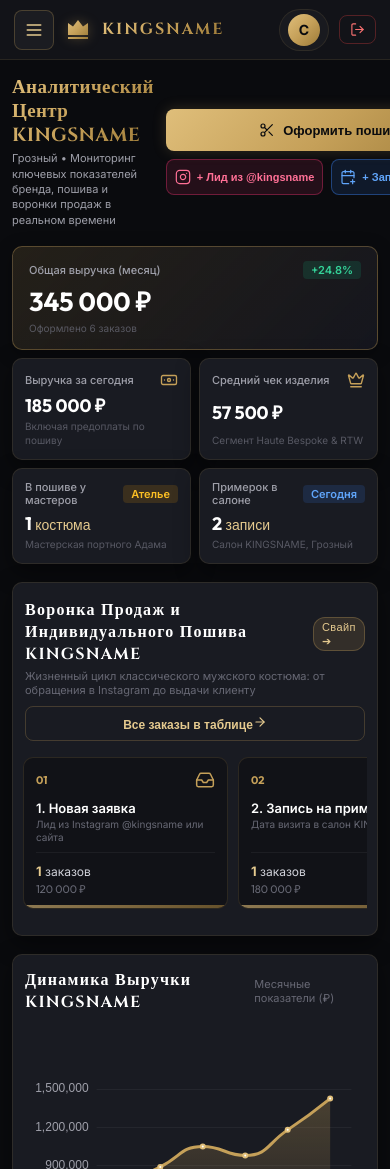
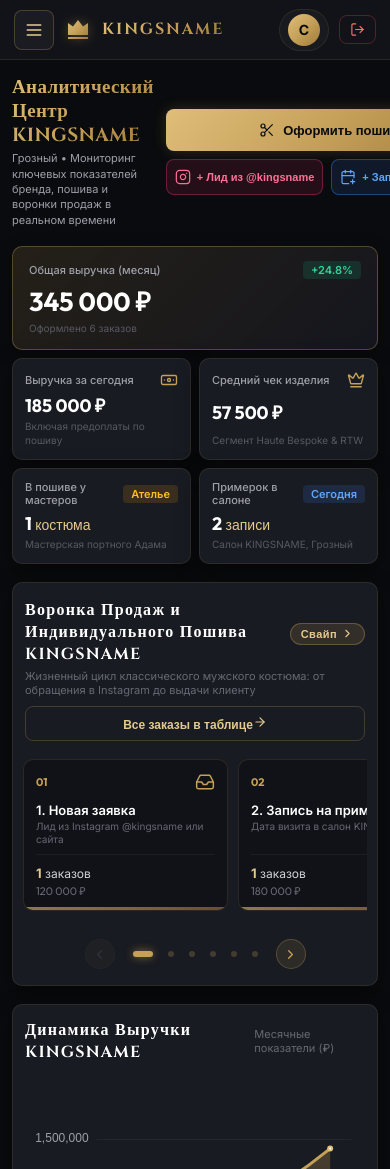
Before and after one commit to AMAEVAI/kingsname-crm, a Vue app in the folder frontend/: page /dashboard in a window 390 px wide. Shown: the top 1169 px of the page. Built offline with nearby package versions, Linux system fonts and the light colour scheme; sample sign-in values are in the browser's storage.

Commit message:
fix(funnel): add touch swipe, mouse drag-to-scroll, chevron buttons, and progress dots for mobile

```diff
--- a/frontend/src/views/dashboard/index.vue
+++ b/frontend/src/views/dashboard/index.vue
@@ -109,7 +109,15 @@
         <div>
           <div class="kn-funnel-title-row">
             <h2 class="kn-section-title font-brand">Воронка Продаж и Индивидуального Пошива KINGSNAME</h2>
-            <span v-if="isMobile" class="kn-swipe-hint font-outfit">Свайп ➔</span>
+            <button
+              v-if="isMobile"
+              class="kn-swipe-hint-btn font-outfit"
+              @click="scrollFunnel(1)"
+              title="Перейти к следующему этапу"
+            >
+              <span>Свайп</span>
+              <ChevronRight :size="13" />
+            </button>
           </div>
           <p class="kn-section-sub">
             Жизненный цикл классического мужского костюма: от обращения в Instagram до выдачи клиенту
@@ -121,14 +129,26 @@
         </button>
       </div>
 
-      <!-- Funnel Progress Steps Grid -->
-      <div class="kn-funnel-steps">
+      <!-- Funnel Progress Steps Grid with Swipe & Mouse Drag -->
+      <div
+        ref="funnelRef"
+        class="kn-funnel-steps"
+        :class="{ 'is-dragging': isDragging }"
+        @mousedown="startDrag"
+        @mousemove="onDrag"
+        @mouseup="endDrag"
+        @mouseleave="endDrag"
+        @touchstart.passive="onTouchStart"
+        @touchmove.passive="onTouchMove"
+        @touchend="onTouchEnd"
+        @scroll.passive="onFunnelScroll"
+      >
         <div
           v-for="(stage, idx) in funnelStages"
           :key="stage.key"
           class="kn-funnel-card"
           :class="{ active: selectedFunnelStage === stage.key }"
-          @click="filterByStage(stage.key)"
+          @click="handleStageClick(stage.key)"
         >
           <div class="kn-funnel-top">
             <span class="kn-step-num">0{{ idx + 1 }}</span>
@@ -151,6 +171,40 @@
 
           <div class="kn-funnel-indicator"></div>
         </div>
+      </div>
+
+      <!-- Mobile / Responsive Stepper Navigation Controls -->
+      <div v-if="isMobile" class="kn-funnel-stepper-bar">
+        <button
+          class="kn-stepper-arrow-btn"
+          :disabled="currentFunnelIndex === 0"
+          @click="scrollFunnel(-1)"
+          aria-label="Предыдущий этап"
+        >
+          <ChevronLeft :size="15" />
+        </button>
+
+        <div class="kn-stepper-dots">
+          <button
+            v-for="(stage, idx) in funnelStages"
+            :key="stage.key"
+            class="kn-stepper-dot"
+            :class="{ active: currentFunnelIndex === idx }"
+            @click="scrollToStageIndex(idx)"
+            :aria-label="'Этап ' + (idx + 1) + ': ' + stage.label"
+          >
+            <span class="kn-dot-inner"></span>
+          </button>
+        </div>
+
+        <button
+          class="kn-stepper-arrow-btn"
+          :disabled="currentFunnelIndex >= funnelStages.length - 1"
+          @click="scrollFunnel(1)"
+          aria-label="Следующий этап"
+        >
+          <ChevronRight :size="15" />
+        </button>
       </div>
     </div>
 
@@ -352,7 +406,9 @@
   CreditCard,
   Shirt,
   CheckCircle2,
-  ArrowRight
+  ArrowRight,
+  ChevronLeft,
+  ChevronRight
 } from 'lucide-vue-next';
 
 const router = useRouter();
@@ -418,6 +474,92 @@
 const getStageSum = (stageKey: string) => {
   const match = analytics.value.funnel?.find((f: any) => f.stage === stageKey);
   return match ? match.totalAmount : 0;
+};
+
+const funnelRef = ref<HTMLDivElement>();
+const isDragging = ref(false);
+const startX = ref(0);
+const scrollLeftStart = ref(0);
+const hasDragged = ref(false);
+const currentFunnelIndex = ref(0);
+
+const touchStartX = ref(0);
+const touchStartY = ref(0);
+
+const startDrag = (e: MouseEvent) => {
+  if (!funnelRef.value) return;
+  isDragging.value = true;
+  hasDragged.value = false;
+  startX.value = e.pageX - funnelRef.value.offsetLeft;
+  scrollLeftStart.value = funnelRef.value.scrollLeft;
+};
+
+const onDrag = (e: MouseEvent) => {
+  if (!isDragging.value || !funnelRef.value) return;
+  e.preventDefault();
+  const x = e.pageX - funnelRef.value.offsetLeft;
+  const walk = (x - startX.value) * 1.5;
+  if (Math.abs(walk) > 4) {
+    hasDragged.value = true;
+  }
+  funnelRef.value.scrollLeft = scrollLeftStart.value - walk;
+};
+
+const endDrag = () => {
+  if (!isDragging.value) return;
+  isDragging.value = false;
+  setTimeout(() => {
+    hasDragged.value = false;
+  }, 100);
+};
+
+const onTouchStart = (e: TouchEvent) => {
+  if (!e.touches[0]) return;
+  touchStartX.value = e.touches[0].clientX;
+  touchStartY.value = e.touches[0].clientY;
+  hasDragged.value = false;
+};
+
+const onTouchMove = (e: TouchEvent) => {
+  if (!e.touches[0]) return;
+  const deltaX = Math.abs(e.touches[0].clientX - touchStartX.value);
+  const deltaY = Math.abs(e.touches[0].clientY - touchStartY.value);
+  if (deltaX > 6 || deltaY > 6) {
+    hasDragged.value = true;
+  }
+};
+
+const onTouchEnd = () => {
+  if (hasDragged.value) {
+    setTimeout(() => {
+      hasDragged.value = false;
+    }, 150);
+  }
+};
+
+const handleStageClick = (stageKey: string) => {
+  if (hasDragged.value) return;
+  filterByStage(stageKey);
+};
+
+const scrollFunnel = (direction: number) => {
+  if (!funnelRef.value) return;
+  const step = 215; // 205px card + 10px gap
+  funnelRef.value.scrollBy({ left: direction * step, behavior: 'smooth' });
+};
+
+const scrollToStageIndex = (idx: number) => {
+  if (!funnelRef.value) return;
+  const step = 215;
+  funnelRef.value.scrollTo({ left: idx * step, behavior: 'smooth' });
+  currentFunnelIndex.value = idx;
+};
+
+const onFunnelScroll = () => {
+  if (!funnelRef.value) return;
+  const step = 215;
+  const idx = Math.round(funnelRef.value.scrollLeft / step);
+  currentFunnelIndex.value = Math.max(0, Math.min(funnelStages.length - 1, idx));
 };
 
 const filterByStage = (stageKey: string) => {
@@ -1014,14 +1156,95 @@
   gap: 8px;
 }
 
-.kn-swipe-hint {
+.kn-swipe-hint-btn {
+  display: inline-flex;
+  align-items: center;
+  gap: 4px;
   font-size: 11px;
-  padding: 2px 8px;
+  font-weight: 600;
+  padding: 3px 10px;
   border-radius: 12px;
   background: rgba(197, 160, 89, 0.15);
-  border: 1px solid rgba(197, 160, 89, 0.3);
+  border: 1px solid rgba(197, 160, 89, 0.35);
   color: var(--kn-gold-light);
   letter-spacing: 0.04em;
+  cursor: pointer;
+  transition: all 0.2s ease;
+  user-select: none;
+
+  &:hover, &:active {
+    background: rgba(197, 160, 89, 0.28);
+    border-color: var(--kn-gold-primary);
+    color: #FFFFFF;
+  }
+}
+
+.kn-funnel-stepper-bar {
+  display: flex;
+  align-items: center;
+  justify-content: center;
+  gap: 14px;
+  margin-top: 12px;
+  padding-top: 4px;
+}
+
+.kn-stepper-arrow-btn {
+  width: 30px;
+  height: 30px;
+  border-radius: 50%;
+  background: rgba(197, 160, 89, 0.12);
+  border: 1px solid rgba(197, 160, 89, 0.28);
+  color: var(--kn-gold-primary);
+  display: flex;
+  align-items: center;
+  justify-content: center;
+  cursor: pointer;
+  transition: all 0.2s ease;
+
+  &:hover:not(:disabled), &:active:not(:disabled) {
+    background: rgba(197, 160, 89, 0.28);
+    border-color: var(--kn-gold-primary);
+    color: #FFFFFF;
+    transform: scale(1.08);
+  }
+
+  &:disabled {
+    opacity: 0.3;
+    cursor: not-allowed;
+    border-color: rgba(255, 255, 255, 0.08);
+    color: var(--kn-text-muted);
+  }
+}
+
+.kn-stepper-dots {
+  display: flex;
+  align-items: center;
+  gap: 7px;
+}
+
+.kn-stepper-dot {
+  background: none;
+  border: none;
+  padding: 4px;
+  cursor: pointer;
+  display: flex;
+  align-items: center;
+  justify-content: center;
+
+  .kn-dot-inner {
+    width: 6px;
+    height: 6px;
+    border-radius: 50%;
+    background: rgba(197, 160, 89, 0.25);
+    transition: all 0.25s cubic-bezier(0.4, 0, 0.2, 1);
+  }
+
+  &.active .kn-dot-inner {
+    width: 20px;
+    border-radius: 4px;
+    background: var(--kn-gold-primary);
+    box-shadow: 0 0 8px rgba(197, 160, 89, 0.6);
+  }
 }
 
 /* Mobile Order Cards */
@@ -1279,11 +1502,27 @@
   .kn-funnel-steps {
     display: flex;
     overflow-x: auto;
+    overflow-y: hidden;
     gap: 10px;
-    padding: 4px 2px 10px 2px;
+    padding: 6px 4px 12px 4px;
     margin: 0 -2px;
     scroll-snap-type: x mandatory;
     -webkit-overflow-scrolling: touch;
+    touch-action: pan-x;
+    scrollbar-width: none;
+    cursor: grab;
+    user-select: none;
+    -webkit-user-select: none;
+
+    &::-webkit-scrollbar {
+      display: none;
+    }
+
+    &.is-dragging {
+      cursor: grabbing;
+      scroll-snap-type: none;
+      scroll-behavior: auto;
+    }
   }
 
   .kn-funnel-card {
@@ -1293,6 +1532,9 @@
     padding: 12px;
     scroll-snap-align: start;
     border-radius: 10px;
+    touch-action: pan-x;
+    user-select: none;
+    -webkit-user-select: none;
   }
 
   .kn-stage-name {
```
